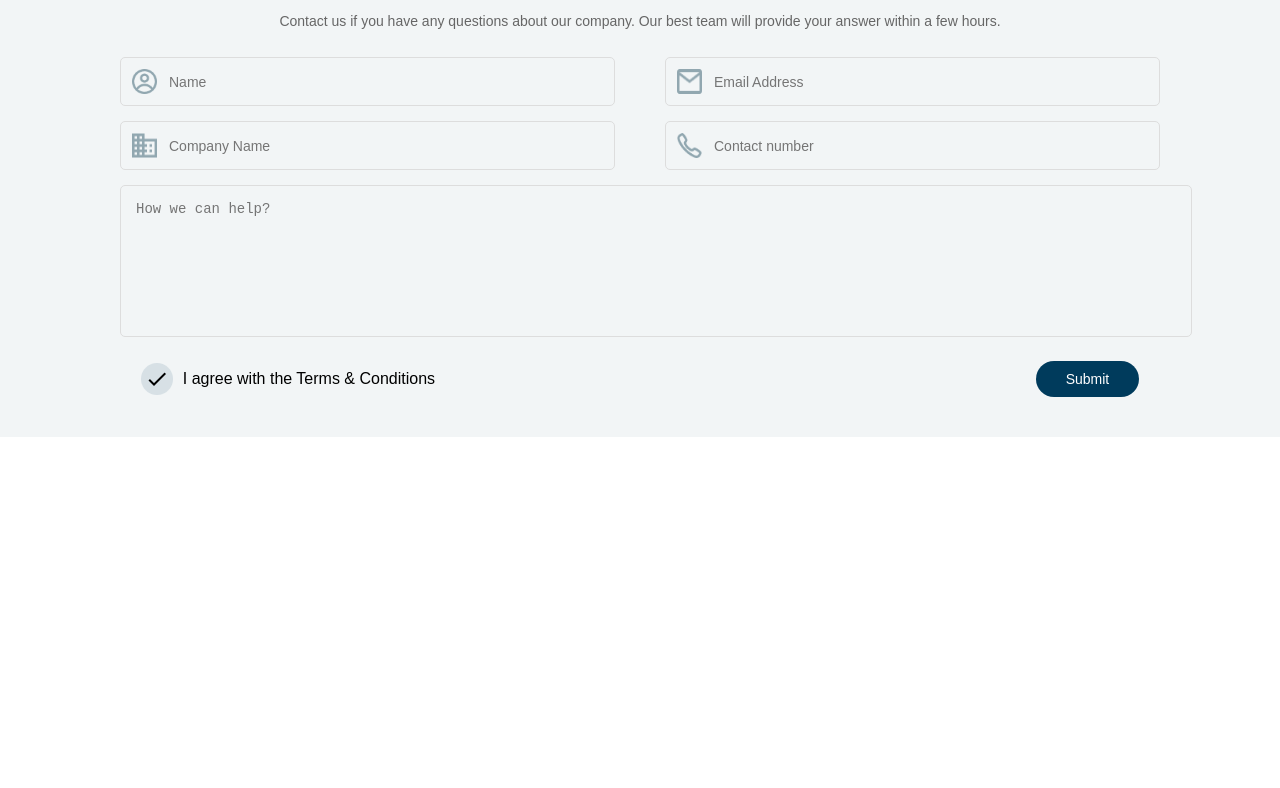
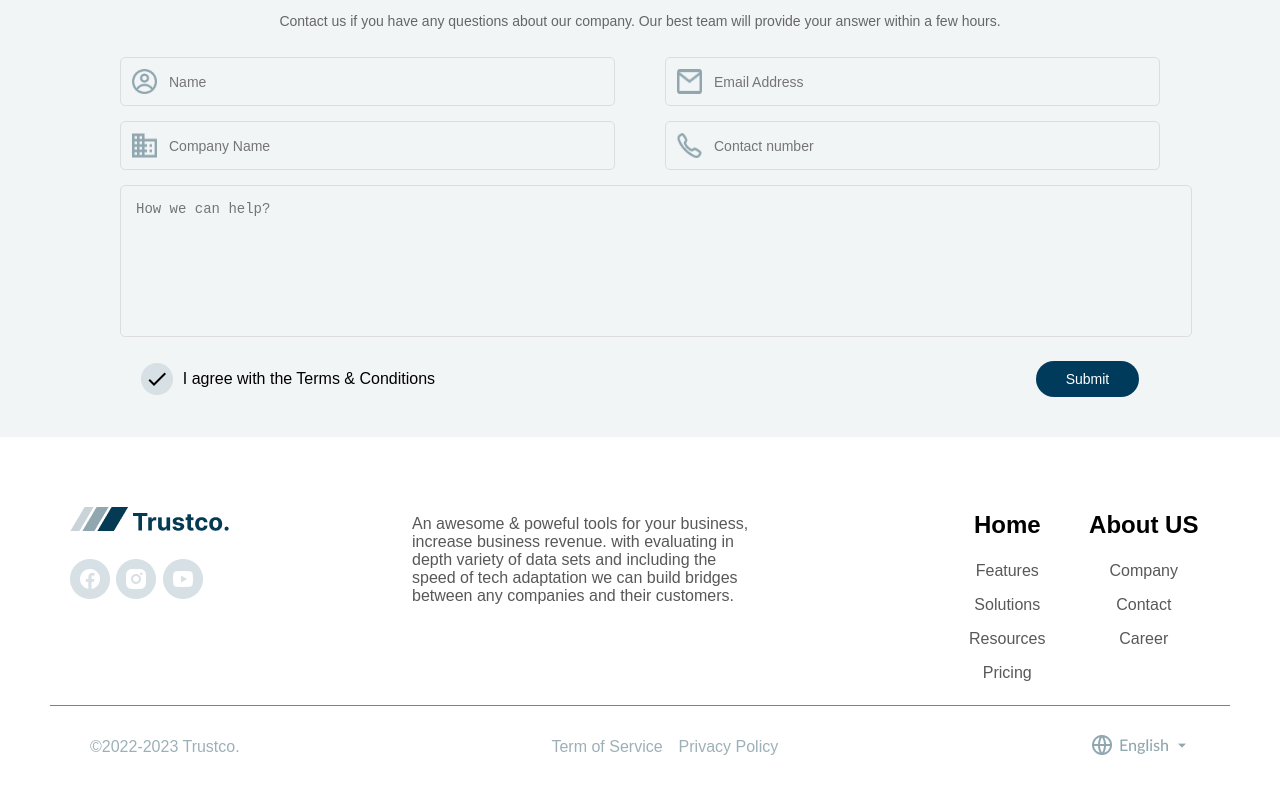
Before and after one commit to maikimagdy/Trustco-Solo-project, a plain HTML site: page contact-us.html in a window 1280 px wide. Shown: the part 859-1647 px from the top of the page. Before the commit the page ends 1296 px from the top, so only its background shows below. Drawn offline with Linux system fonts and the light colour scheme.

Commit message:
Ticket-29

```diff
--- a/contact-us.html
+++ b/contact-us.html
@@ -74,7 +74,7 @@
       </section>
     </header>
     <main>
-      <section>
+      <section class="form-sec">
         <div class="container">
           <h1>Leave us a message</h1>
           <p class="description">
@@ -128,4 +128,81 @@
       </section>
     </main>
   </body>
+  <!-- Footer -->
+  <footer>
+    <section class="footer-1">
+      <div>
+        <img src="./assets/Logo.png" alt="" class="logo" />
+        <ul class="footer-ul">
+          <li>
+            <a href="#FaceBook">
+              <img src="./assets/fb.png" alt="" />
+            </a>
+          </li>
+          <li>
+            <a href="#Instagram">
+              <img src="./assets/insta.png" alt="" />
+            </a>
+          </li>
+          <li>
+            <a href="YouTube">
+              <img src="./assets/yt.png" alt="" />
+            </a>
+          </li>
+        </ul>
+      </div>
+      <div class="mid-div">
+        An awesome & poweful tools for your business, increase business revenue.
+        with evaluating in depth variety of data sets and including the speed of
+        tech adaptation we can build bridges between any companies and their
+        customers.
+      </div>
+      <div class="details-container">
+        <div class="details">
+          <h1>Home</h1>
+          <ul>
+            <li>
+              <a href="#features"> Features </a>
+            </li>
+            <li>
+              <a href="#Solutions"> Solutions </a>
+            </li>
+            <li>
+              <a href="#Resources"> Resources </a>
+            </li>
+            <li>
+              <a href="#Pricing"> Pricing </a>
+            </li>
+          </ul>
+        </div>
+        <div class="details">
+          <h1>About US</h1>
+          <ul>
+            <li>
+              <a href="#Company"> Company </a>
+            </li>
+            <li>
+              <a href="#Contact"> Contact </a>
+            </li>
+            <li>
+              <a href="#Career"> Career </a>
+            </li>
+          </ul>
+        </div>
+      </div>
+    </section>
+    <section>
+      <div class="footer-3">
+        <div>©2022-2023 Trustco.</div>
+        <div>
+          <p><a href="#Term ">Term of Service</a></p>
+          <p><a href="#Privacy  ">Privacy Policy </a></p>
+        </div>
+        <div>
+          <img src="./assets/Language.png" alt="choose" />
+        </div>
+      </div>
+    </section>
+  </footer>
+  <!-- Footer -->
 </html>
--- a/style.css
+++ b/style.css
@@ -1631,7 +1631,7 @@ footer {
   flex-grow: 1;
 }
 /* helper Section */
-section {
+.form-sec {
   background: #f2f5f6;
 }
 .container {
```
